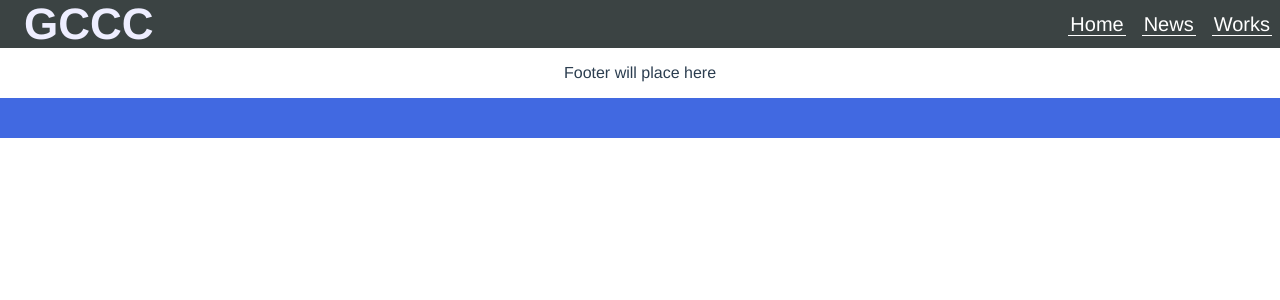
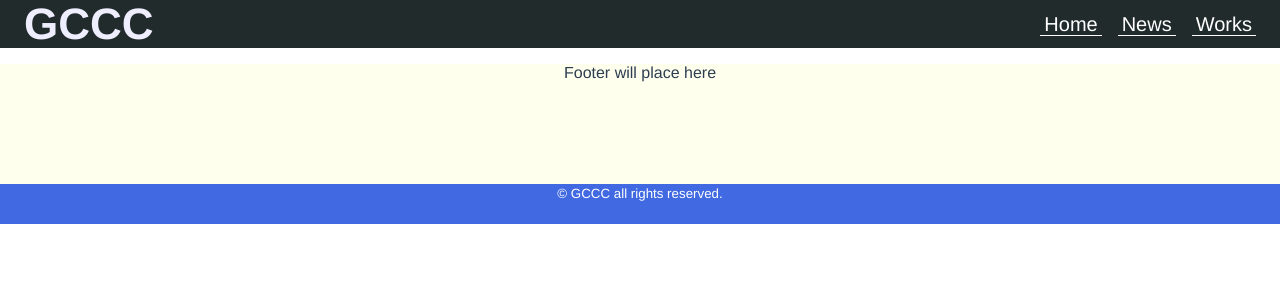
Before and after one commit to kutc-gccc/kutc-gccc.github.io, a Vue app in the folder gccc-site/: page /#/news/1 in a window 1280 px wide. Shown: the top 300 px of the page. Built offline with nearby package versions, Linux system fonts and the light colour scheme.

Commit message:
I: layout improvement

```diff
--- a/gccc-site/src/App.vue
+++ b/gccc-site/src/App.vue
@@ -21,7 +21,7 @@ import Footer from "@/components/Footer.vue";
 export default class App extends Vue {}
 </script>
 
-<style>
+<style lang="scss">
 #app {
   box-sizing: border-box;
   font-family: "Avenir", Helvetica, Arial, sans-serif;
--- a/gccc-site/src/components/Footer.vue
+++ b/gccc-site/src/components/Footer.vue
@@ -4,6 +4,7 @@
       <p>Footer will place here</p>
     </main>
     <section id="bottom-nav">
+      <small>&copy; GCCC all rights reserved.</small>
     </section>
   </footer>
 </template>
@@ -16,10 +17,18 @@ export default class Footer extends Vue {}
 </script>
 
 
-<style scope>
+<style lang="scss" scope>
+main {
+  height: 15vh;
+  background-color: #ffe;
+}
 #bottom-nav {
   height: 5vh;
   width: 100%;
   background-color:royalblue;
+  small {
+    color: white;
+    margin-top: 1em;
+  }
 }
 </style>
--- a/gccc-site/src/components/Header.vue
+++ b/gccc-site/src/components/Header.vue
@@ -1,7 +1,7 @@
 <template>
   <header>
     <section class="logo">
-      <h2>GCCC</h2>
+      <router-link to="/"><h2>GCCC</h2></router-link>
     </section>
     <section class="links">
       <router-link to="/">Home</router-link>
@@ -25,13 +25,9 @@ export default class Header extends Vue {}
 </script>
 
 <!-- Add "scoped" attribute to limit CSS to this component only -->
-<style scoped>
+<style lang="scss" scoped>
 header {
-
-}
-
-header {
-  background-color: rgba(10, 20, 20, 0.8);
+  background-color: rgba(10, 20, 20, 0.90);
   display: flex;
   flex-direction: row;
   align-items: center;
@@ -42,20 +38,36 @@ header {
   width: 100%;
 }
 
+.logo {
+  a {
+    text-decoration: none;
+  }
   h2 {
     color: #eef;
     font-size: 44px;
     padding: 0;
     margin: 0 24px;
   }
+}
 
-.links router-link, a {
+
+.links {
+  margin-right: 16px;
+  a {
     color: rgb(255, 255, 255);
     font-size: 20px;
     text-decoration: none;
     border-bottom: solid thin #fff;
     margin: 0 8px;
-  padding: 0 2px;
+    padding: 0 4px;
+
+    transition: all 0.5s ease;
+  }
+  a:hover {
+    color: #e77;
+    border-bottom: solid medium #e77;
+    border-radius: 24px;
+  }
 }
 
 main {
@@ -63,9 +75,7 @@ main {
   display: flex;
   flex-direction: column;
   align-items: center;
-}
-
-main h1 {
+  h1 {
     color: #fff;
     font-size: 84px;
     padding: 0;
@@ -73,9 +83,9 @@ main h1 {
     padding: 0;
     margin-top: 10%;
   }
-
-main p {
+  p {
     color: #eee;
     font-size: 24px;
   }
+}
 </style>
--- a/gccc-site/src/components/contents/HomeContent.vue
+++ b/gccc-site/src/components/contents/HomeContent.vue
@@ -43,18 +43,38 @@ export default class HomeContent extends Vue {}
   }
 
   .bottom-content {
-    margin: 1em 1em;
+    margin: 0.5em 6em;
     display: flex;
     flex-direction: row;
     .left-container {
-      width: 75%;
+      width: 70%;
       border-right: solid thin #ddd;
+      display: flex;
+      flex-direction: column;
       padding: 1em;
     }
     .right-container {
-      width: 25%;
+      width: 30%;
       padding: 0 8px;
     }
   }
 }
 </style>
+
+<style lang="scss">
+.bottom-content {
+  h2 {
+    font-size: 2.2em;
+    color: #77e;
+  }
+  h3 {
+    font-size: 1.7em;
+  }
+  h4 {
+    font-size: 1.3em;
+  }
+  .left-container {
+    text-align: start;
+  }
+}
+</style>
--- a/gccc-site/src/components/contents/home/About.vue
+++ b/gccc-site/src/components/contents/home/About.vue
@@ -1,12 +1,14 @@
 <template>
   <section id="about">
     <h2>About</h2>
-    <h3>Summary</h3>
-    <p>関西大学総合情報学部のゲーム制作サークル[GCCC]のHPへようこそ!
-      <br>このページではGCCCの活動や、制作物の公開などを行っております。
-    </p>
+    <p>Write About us here.</p>
     <h3>活動紹介</h3>
-    <p>Comming soon...</p>
+    <h4>講習</h4>
+    <p>Lecture here</p>
+    <h4>イベント</h4>
+    <p>Event here</p>
+    <h4>その他</h4>
+    <p>SSBU here</p>
   </section>
 </template>
 
@@ -17,8 +19,9 @@ import { Component, Prop, Vue } from "vue-property-decorator";
 export default class About extends Vue {}
 </script>
 
-<style scope>
+<style lang="scss" scope>
 #about {
   border-bottom: solid thin gray;
+  padding-left: 32px;
 }
 </style>
--- a/gccc-site/src/components/contents/home/Introduction.vue
+++ b/gccc-site/src/components/contents/home/Introduction.vue
@@ -4,7 +4,7 @@
       <h1>Make a Game
       <br>Make Yourself.
       </h1>
-      <p>Game Creation Circle C</p>
+      <p>Game Creation Circle "C"</p>
       <p>Unity / UnrealEngine / Siv3D / DxLib / Tyrano Builder</p>
       <Button linkHref="https://twitter.com/gcccinfo" snsType="Twitter"/>
     </section>
@@ -35,13 +35,15 @@ export default class Introduction extends Vue {}
   display: flex;
   flex-direction: column;
   align-items: center;
-  height: 80vh;
+  height: 70vh;
+  transition: all 0.5s ease;
   h1 {
     color: #eef;
     font-size: 84px;
     padding: 0;
     margin: 0;
-    margin-top: 45px;
+    margin-top: 20px;
+    transition: all 0.5 ease;
   }
   p {
     color: #eee;
--- a/gccc-site/src/components/contents/home/News.vue
+++ b/gccc-site/src/components/contents/home/News.vue
@@ -15,5 +15,6 @@ export default class News extends Vue {}
 <style scope>
 #news {
   border-bottom: solid thin gray;
+  padding-left: 32px;
 }
 </style>
--- a/gccc-site/src/components/contents/home/TwitterBar.vue
+++ b/gccc-site/src/components/contents/home/TwitterBar.vue
@@ -22,9 +22,9 @@ export default class TwitterBar extends Vue {
   @Prop() private twitterId!: string;
   @Prop() private profile!: string;
   @Prop() private tweetLimit!: number;
-  public id: string = this.twitterId;
-  public sourceType: string = this.profile;
-  public limit: number = this.tweetLimit;
+  private id: string = this.twitterId;
+  private sourceType: string = this.profile;
+  private limit: number = this.tweetLimit;
 }
 </script>
 
```
Lines whose indentation alone changed are shown as unchanged.
